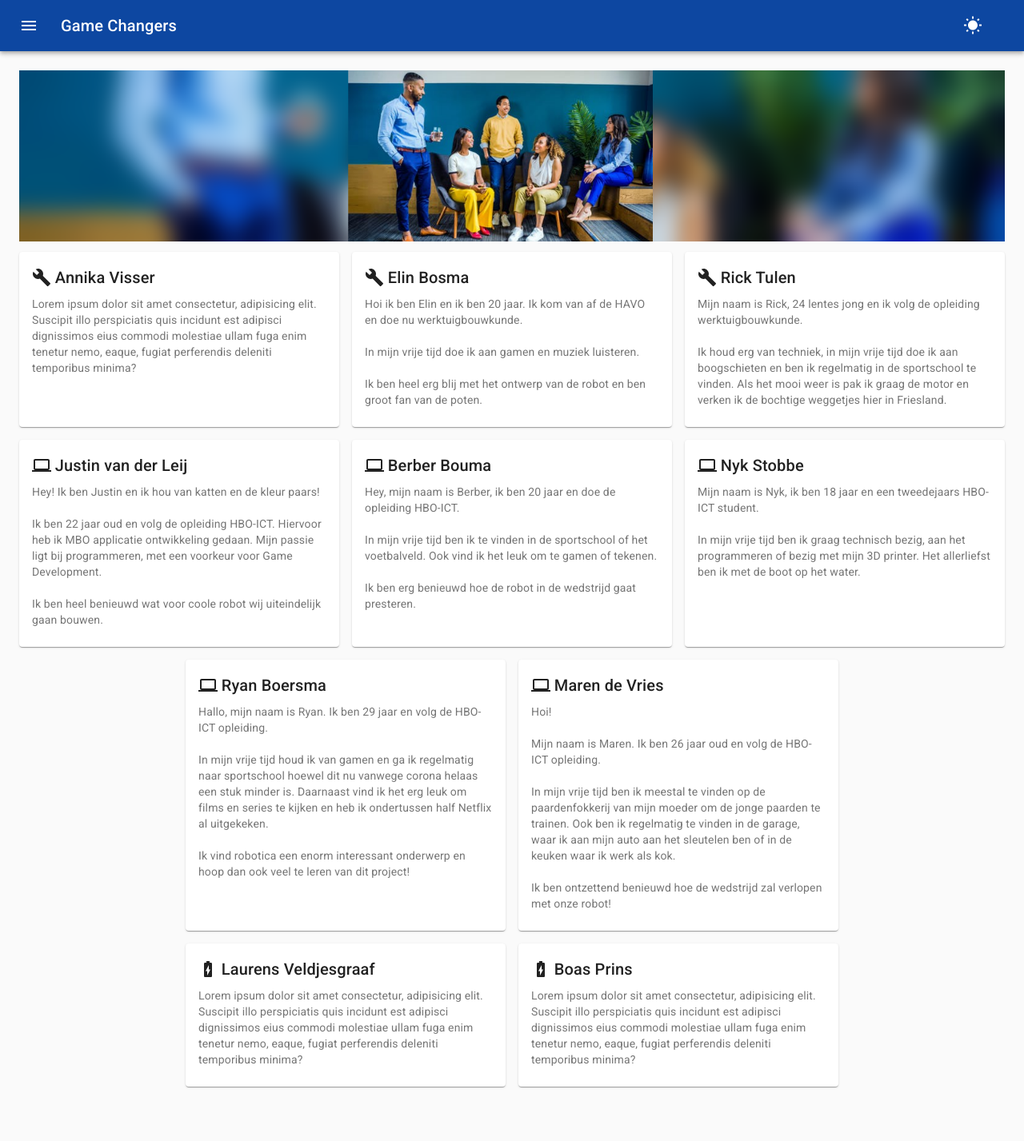
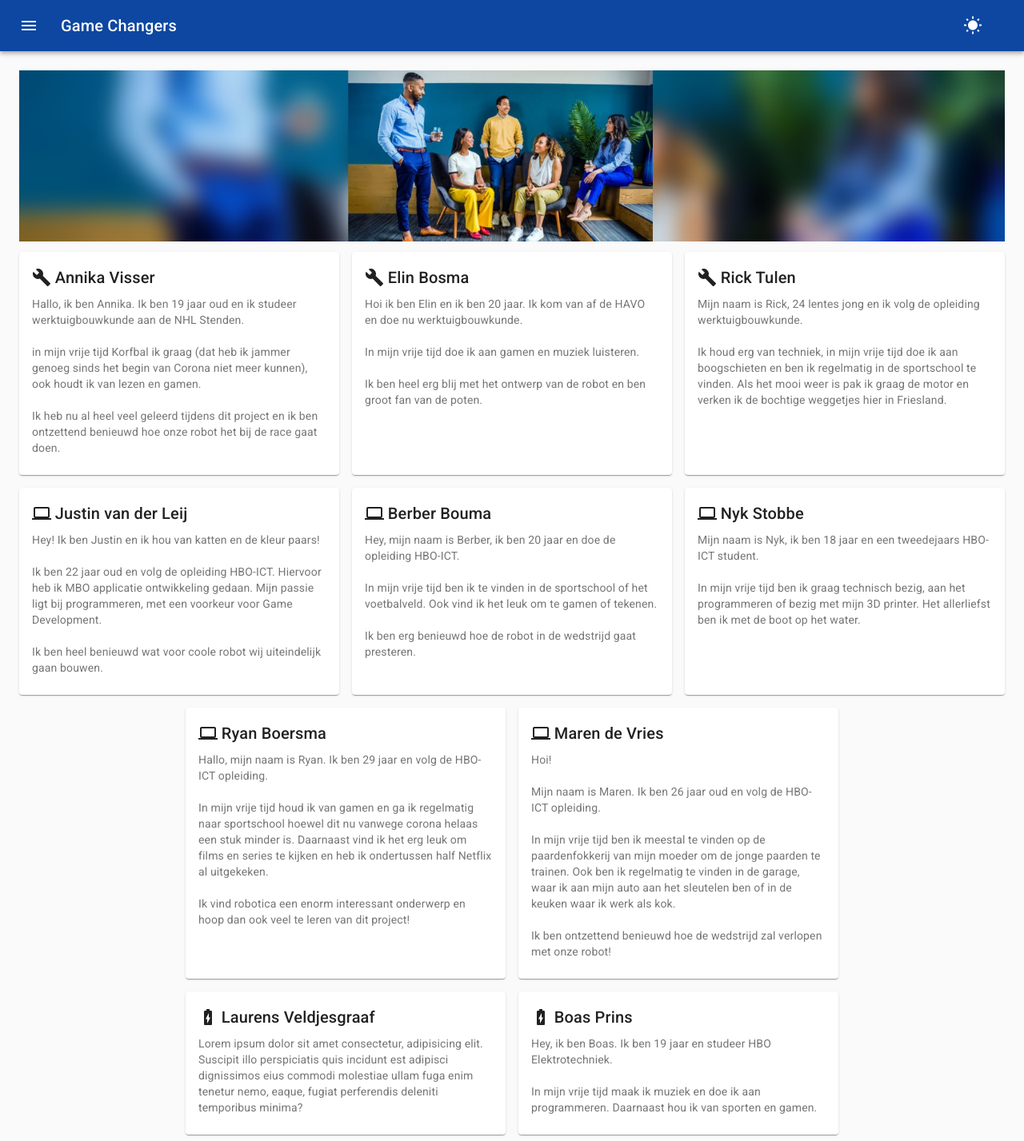
Before and after one commit to HBO-ICT-Robotica/Website, a Next.js app: page /about in a window 1280 px wide. Shown: the whole page at 80% size. Before the commit the page ends 1367 px from the top, so only its background shows below. Built offline with nearby package versions, Linux system fonts and the light colour scheme.

Commit message:
groepsfoto en stukje Nyk toegevoegd

```diff
--- a/src/pages/about.tsx
+++ b/src/pages/about.tsx
@@ -60,7 +60,11 @@ export default function About() {
 						<Grid item xs={12} sm={6} md={4}>
 							<AboutCard discipline="WTB" name="Annika Visser">
 								<Typography variant="body2" color="textSecondary" component="p">
-									Lorem ipsum dolor sit amet consectetur, adipisicing elit. Suscipit illo perspiciatis quis incidunt est adipisci dignissimos eius commodi molestiae ullam fuga enim tenetur nemo, eaque, fugiat perferendis deleniti temporibus minima?
+								Hallo, ik ben Annika. Ik ben 19 jaar oud en ik studeer werktuigbouwkunde aan de NHL Stenden.
+								<br/><br/>
+								in mijn vrije tijd Korfbal ik graag (dat heb ik jammer genoeg sinds het begin van Corona niet meer kunnen), ook houdt ik van lezen en gamen.
+								<br/><br/>
+								Ik heb nu al heel veel geleerd tijdens dit project en ik ben ontzettend benieuwd hoe onze robot het bij de race gaat doen.
 								</Typography>
 							</AboutCard>
 						</Grid>
@@ -168,7 +172,9 @@ export default function About() {
 						<Grid item xs={12} sm={6} md={4}>
 							<AboutCard discipline="ELT" name="Boas Prins">
 								<Typography variant="body2" color="textSecondary" component="p">
-									Lorem ipsum dolor sit amet consectetur, adipisicing elit. Suscipit illo perspiciatis quis incidunt est adipisci dignissimos eius commodi molestiae ullam fuga enim tenetur nemo, eaque, fugiat perferendis deleniti temporibus minima?
+									Hey, ik ben Boas. Ik ben 19 jaar en studeer HBO Elektrotechniek.
+									<br/><br/>
+									In mijn vrije tijd maak ik muziek en doe ik aan programmeren. Daarnaast hou ik van sporten en gamen.
 								</Typography>
 							</AboutCard>
 						</Grid>
```
